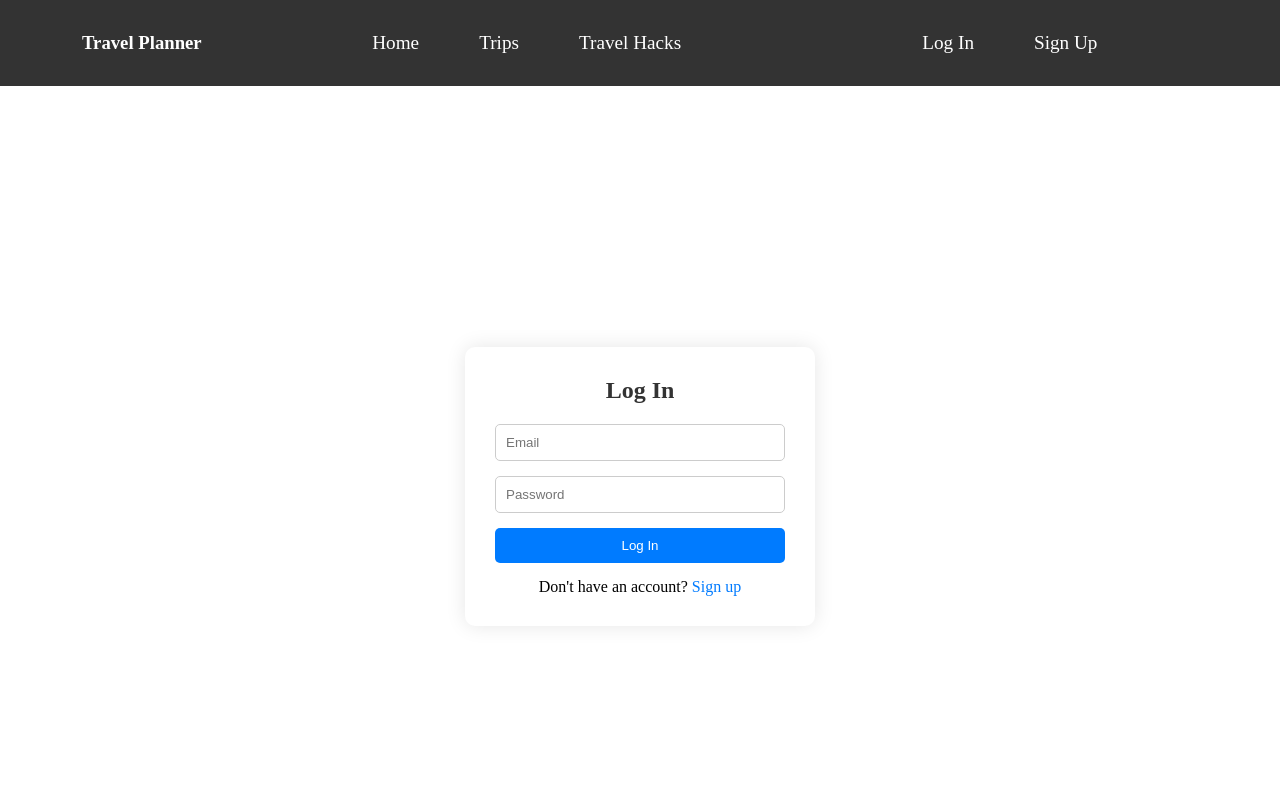
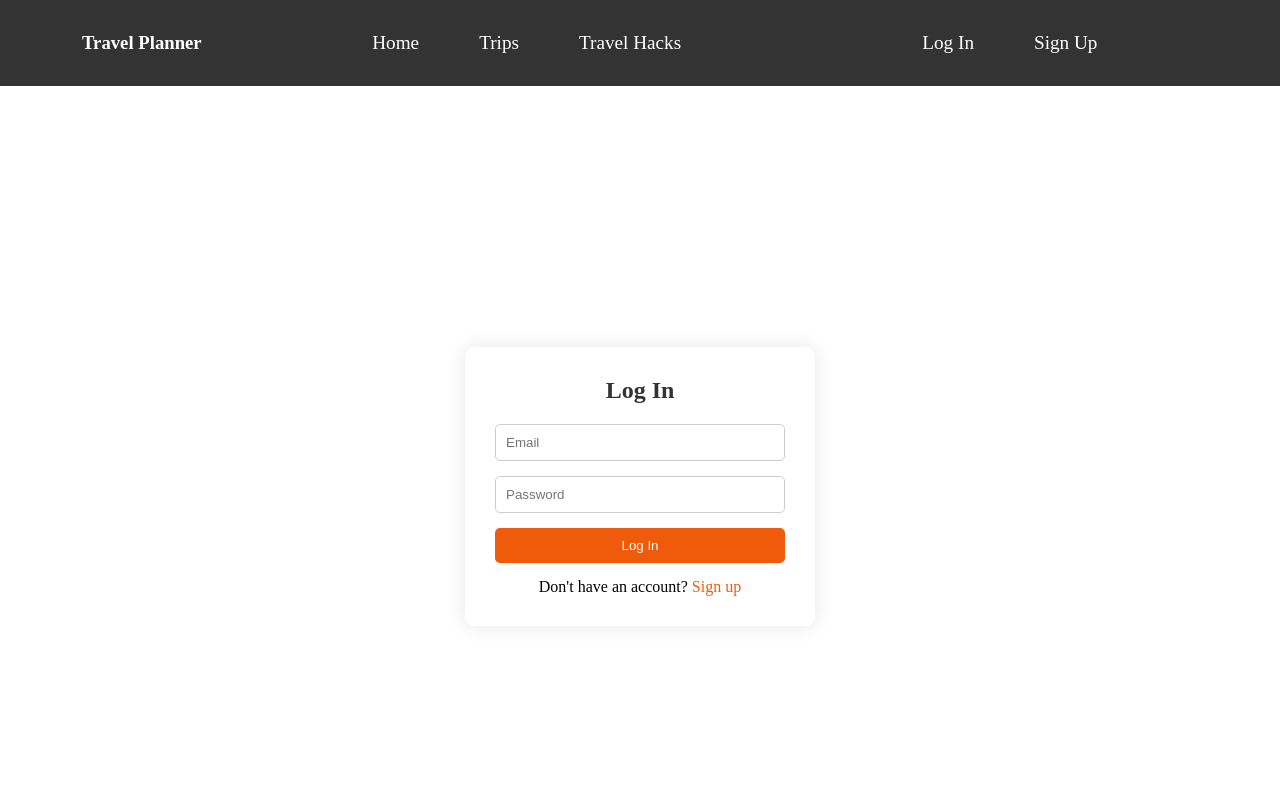
Before and after one commit to Alacant2804/Travel-App, a React (Vite) app in the folder travel-app/: page /login in a window 1280 px wide. Shown: the top 800 px of the page. Built offline with nearby package versions, Linux system fonts and the light colour scheme.

Commit message:
Updated style for login form

```diff
--- a/travel-app/src/Login.css
+++ b/travel-app/src/Login.css
@@ -34,7 +34,7 @@
 
   .login-button {
     padding: 10px;
-    background-color: #007bff;
+    background-color: #f05b0b;
     color: #fff;
     border: none;
     border-radius: 5px;
@@ -43,7 +43,7 @@
   }
 
   .login-button:hover {
-    background-color: #0056b3;
+    background-color: #d94c09;
   }
 
   .signup-link {
@@ -52,7 +52,7 @@
   }
 
   .signup-link a {
-    color: #007bff;
+    color: #f05b0b;
     text-decoration: none;
   }
 
--- a/travel-app/src/Login.jsx
+++ b/travel-app/src/Login.jsx
@@ -1,4 +1,5 @@
 import { useState, useContext } from 'react';
+import { Link } from 'react-router-dom';
 import { AuthContext } from './AuthContext';
 import './Login.css'; // Import your custom CSS file for styling
 
@@ -26,7 +27,7 @@
           <input type="password" value={password} onChange={(e) => setPassword(e.target.value)} placeholder="Password" required className="login-input" />
           <button type="submit" className="login-button">Log In</button>
         </form>
-        <p className="signup-link">Don't have an account? <a href="/signup">Sign up</a></p>
+        <p className="signup-link">Don't have an account? <Link to="/sign-up">Sign up</Link></p>
       </div>
     </div>
   );
```
